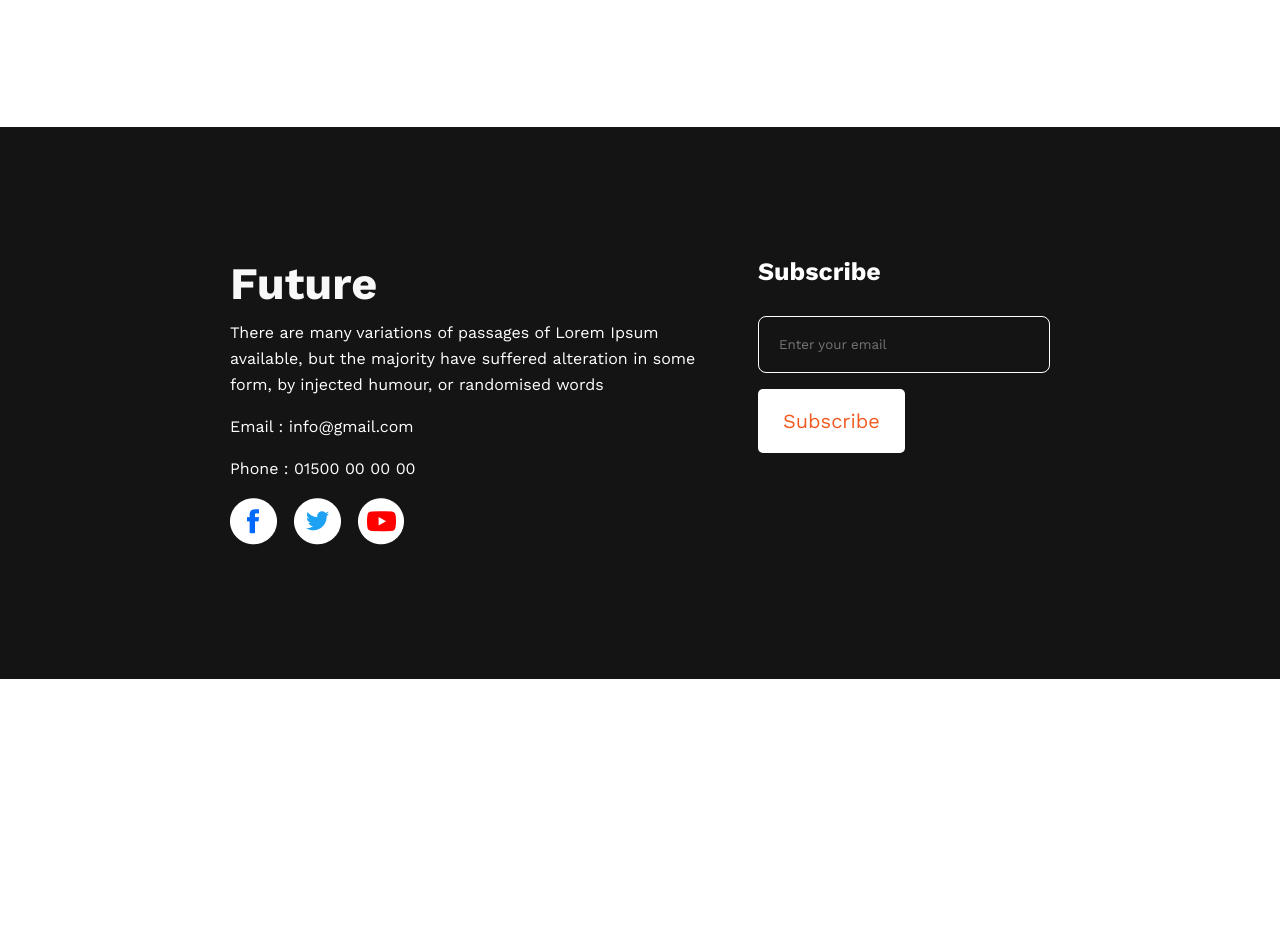
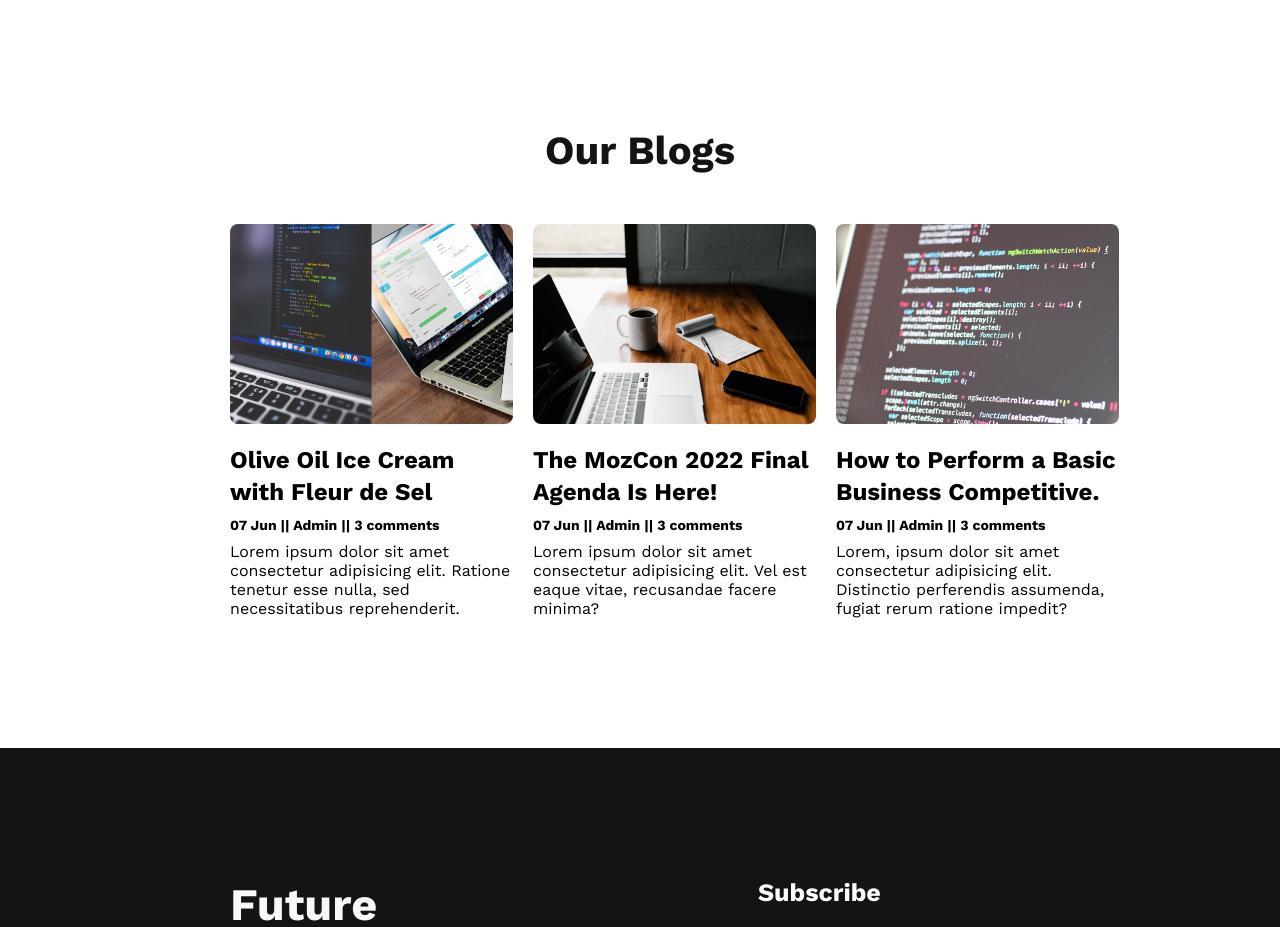
Before and after one commit to Mehedi01616720009/first-assignment, a plain HTML site: page index.html in a window 1280 px wide. Shown: the part 2146-3073 px from the top of the page. Before the commit the page ends 2825 px from the top, so only its background shows below. Drawn offline with nearby package versions, Linux system fonts and the light colour scheme.

Commit message:
last update

```diff
--- a/css/style.css
+++ b/css/style.css
@@ -175,6 +175,36 @@ footer {
     margin-bottom: 24px;
 }
 
+/* blog styles */
+.blog_container {
+    display: flex;
+    justify-content: space-between;
+    gap: 20px;
+}
+
+.blog_container img {
+    width: 283px;
+    height: 200px;
+    object-fit: cover;
+    object-position: center;
+    margin-bottom: 16px;
+    border-radius: 8px;
+}
+
+.blog_container h4 {
+    font-size: 24px;
+    line-height: 32px;
+    margin-bottom: 8px;
+}
+
+.blog_container h5 {
+    font-size: 14px;
+    line-height: 18px;
+    margin-bottom: 8px;
+}
+
+.blog_container p {}
+
 /* footer styles */
 .footer_title {
     font-weight: 700;
--- a/index.html
+++ b/index.html
@@ -91,6 +91,31 @@
                 </div>
             </div>
         </section>
+
+        <!-- blog section -->
+        <section class="blog">
+            <h2 class="section_title">Our Blogs</h2>
+            <div class="blog_container">
+                <article>
+                    <img src="images/coding.jpg" alt="">
+                    <h4>Olive Oil Ice Cream with Fleur de Sel</h4>
+                    <h5>07 Jun || Admin || 3 comments</h5>
+                    <p>Lorem ipsum dolor sit amet consectetur adipisicing elit. Ratione tenetur esse nulla, sed necessitatibus reprehenderit.</p>
+                </article>
+                <article>
+                    <img src="images/lp.jpg" alt="">
+                    <h4>The MozCon 2022 Final Agenda Is Here!</h4>
+                    <h5>07 Jun || Admin || 3 comments</h5>
+                    <p>Lorem ipsum dolor sit amet consectetur adipisicing elit. Vel est eaque vitae, recusandae facere minima?</p>
+                </article>
+                <article>
+                    <img src="images/vs.jpg" alt="">
+                    <h4>How to Perform a Basic Business Competitive.</h4>
+                    <h5>07 Jun || Admin || 3 comments</h5>
+                    <p>Lorem, ipsum dolor sit amet consectetur adipisicing elit. Distinctio perferendis assumenda, fugiat rerum ratione impedit?</p>
+                </article>
+            </div>
+        </section>
     </main>
 
     <!-- footer part -->
```
Also changed, not shown: images/coding.jpg (added), images/lp.jpg (added), images/vs.jpg (added).
